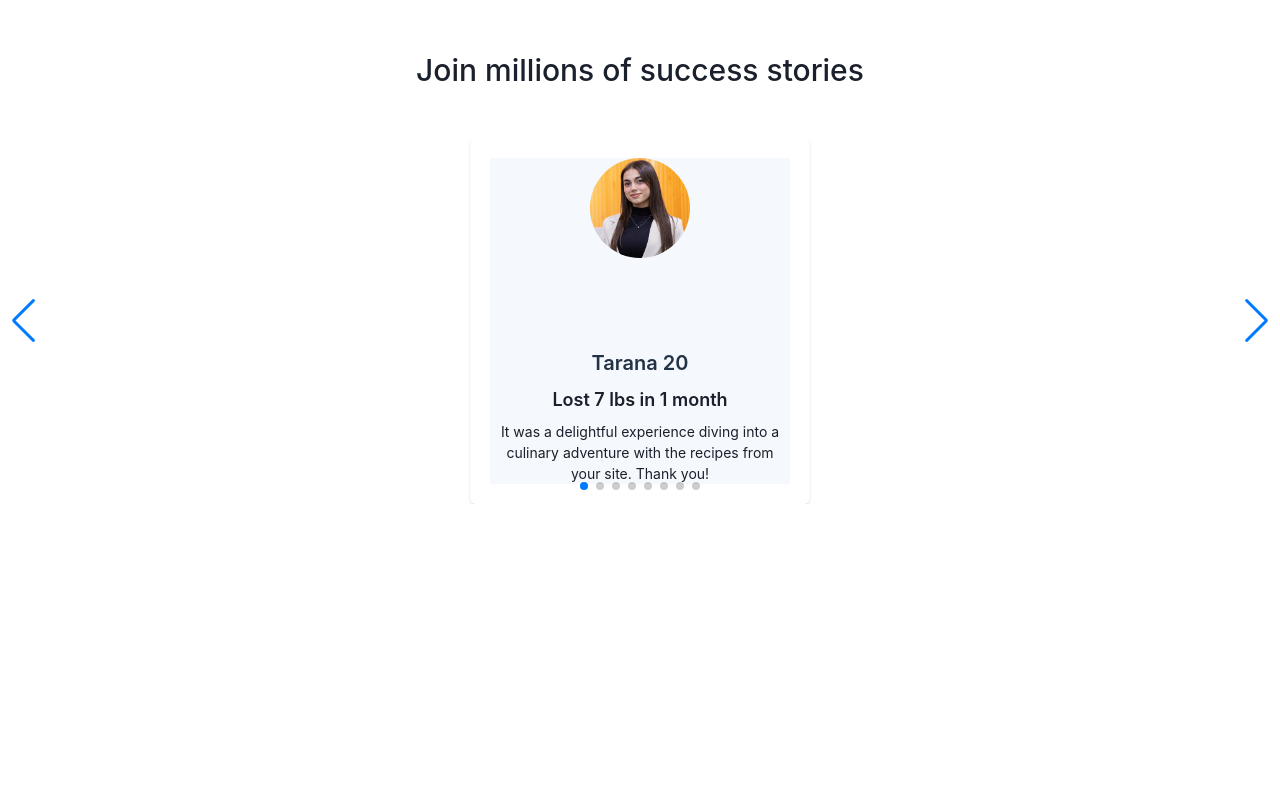
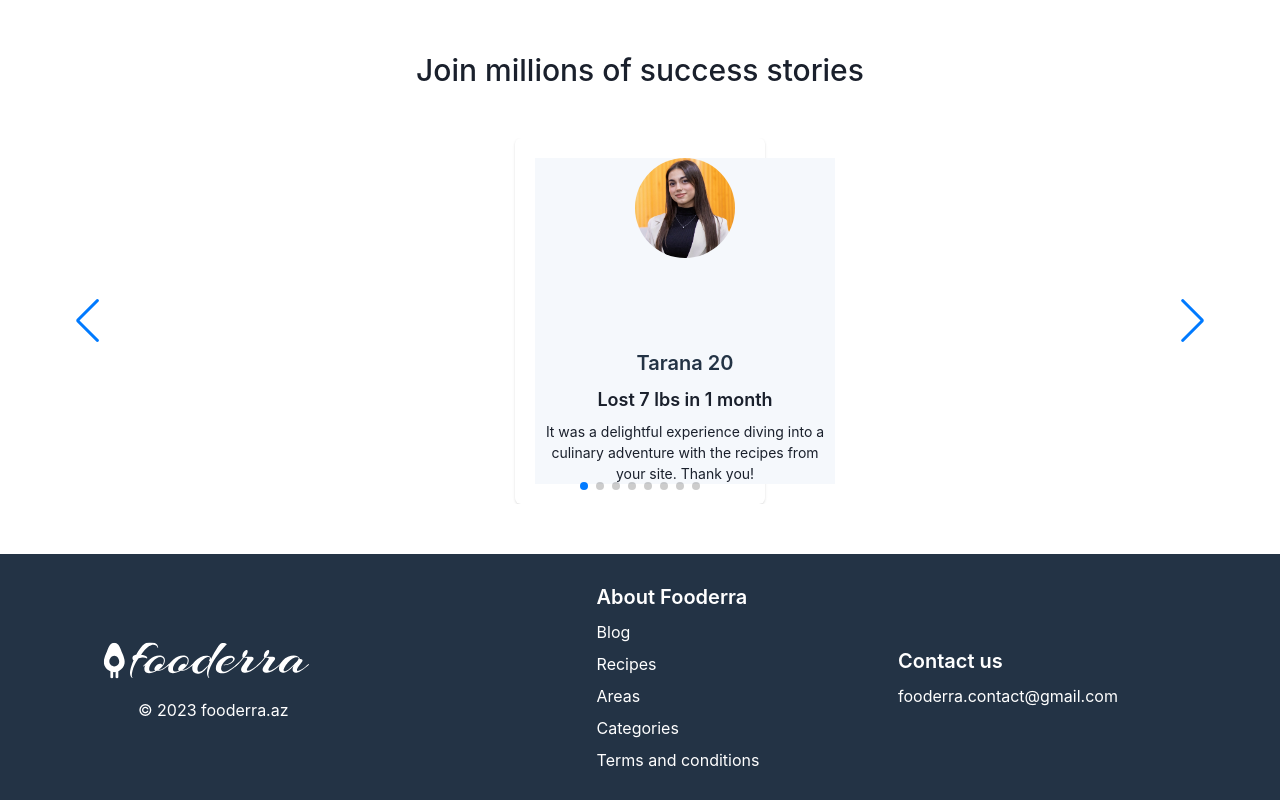
Before and after one commit to AzizZeynalli/food-advisor-app, a Next.js app: page / in a window 1280 px wide. Shown: the part 2677-3477 px from the top of the page. Before the commit the page ends 3231 px from the top, so only its background shows below. Built offline with nearby package versions, Linux system fonts and the light colour scheme.

Commit message:
footer and home scroll fixed

```diff
--- a/src/app/recipes/layout.tsx
+++ b/src/app/recipes/layout.tsx
@@ -8,7 +8,7 @@ export default function Layout({children}:any) {
             <Navigation />
             <RecipesHeader />
             {children}
-            {/* <Footer /> */}
+            <Footer />
         </>
     )
 }
--- a/src/components/homepagecomponents/CardStory.tsx
+++ b/src/components/homepagecomponents/CardStory.tsx
@@ -8,8 +8,8 @@ export default function CardStory({
   cardAbout,
 }: any) {
   return (
-    <Card>
-      <CardBody>
+    <Card >
+      <CardBody width="250px">
         <Box
           position="relative"
           bg="#F5F8FC"
--- a/src/components/homepagecomponents/Stories.tsx
+++ b/src/components/homepagecomponents/Stories.tsx
@@ -55,8 +55,8 @@ export function Stories() {
             alignItems="center"
             justifyContent="center"
             flexWrap="wrap"
-            maxW={{base:"100vw", md:"100vw"}}
-            objectFit='cover'
+            maxW="90vw"
+            objectFit='contain'
           >
             <Swiper {...swiperOptions} className="mySwiper" >
               <SwiperSlide>
--- a/src/components/index.tsx
+++ b/src/components/index.tsx
@@ -7,7 +7,7 @@ export const Layout: React.FC<React.PropsWithChildren> = ({ children }) => {
       <Box display="flex" flexDirection="column" minHeight="100vh">
         <Navigation />
         <Box flexGrow={1}>{children}</Box>
-        {/* <Footer/> */}
+        <Footer/>
       </Box>
     );
   };
```
